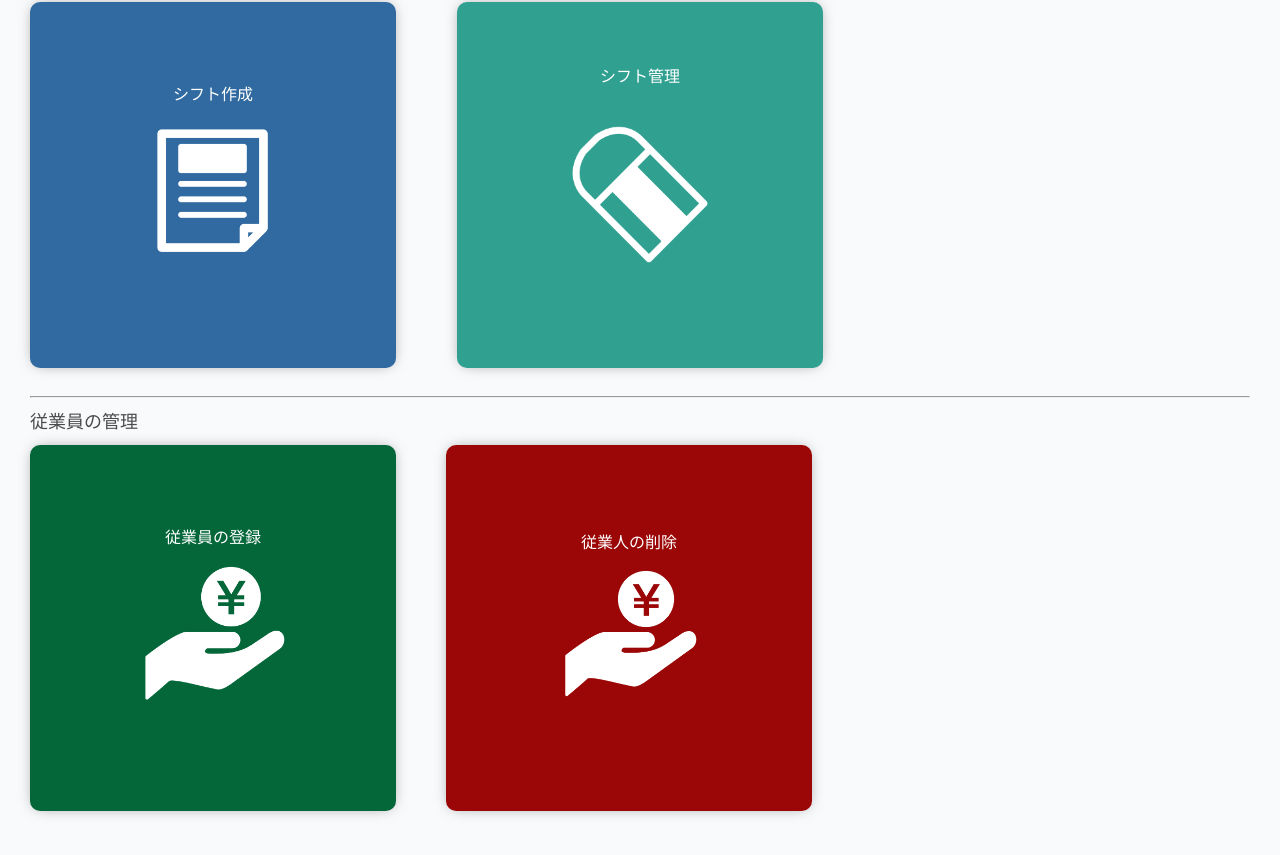
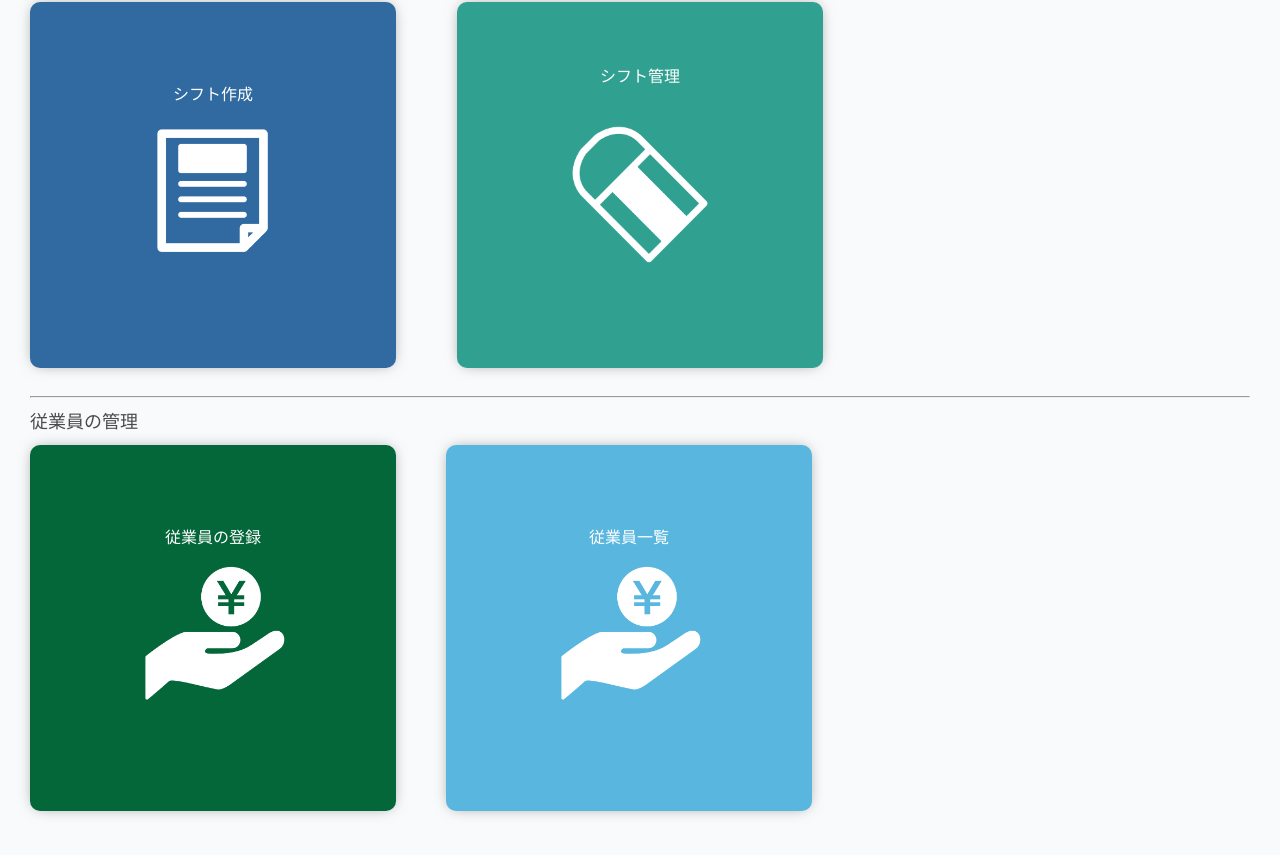
Before and after one commit to kei0101xw/web-shift-manager, a React (Vite) app in the folder frontend/: page /managerhome in a window 1280 px wide. Shown: the part 625-1480 px from the top of the page. Built offline with nearby package versions, Linux system fonts and the light colour scheme; sample sign-in values are in the browser's storage.

Commit message:
[fix]ルーティング・cssの修正

```diff
--- a/frontend/src/pages/ManagerHome/ManagerHome.css
+++ b/frontend/src/pages/ManagerHome/ManagerHome.css
@@ -79,7 +79,7 @@
 }
 
 .employee-register-button,
-.employee-delete-button {
+.employee-list-button {
   width: 30%;
   aspect-ratio: 1 / 1;
   margin: 10px 50px 20px 0;
@@ -95,8 +95,8 @@
   background-color: #04673a;
 }
 
-.employee-delete-button {
-  background-color: #9b0606;
+.employee-list-button {
+  background-color: #59b7df;
 }
 
 .people-logo {
@@ -162,6 +162,10 @@
   background-color: #2d9688;
 }
 
+.employee-list-button:hover {
+  background-color: #3eae9f;
+}
+
 .salary-calc-button {
   background-color: #976e2d;
 }
--- a/frontend/src/pages/ManagerHome/ManagerHome.jsx
+++ b/frontend/src/pages/ManagerHome/ManagerHome.jsx
@@ -78,10 +78,10 @@ const ManagerHome = () => {
               <img src={money} alt="ロゴ画像" className="money-logo" />
             </button>
             <button
-              className="employee-delete-button"
-              onClick={() => navigate("/deleteemployee")}
+              className="employee-list-button"
+              onClick={() => navigate("/employees")}
             >
-              <div className="employee-delete-sentence">従業人の削除</div>
+              <div className="employee-delete-sentence">従業員一覧</div>
               <img src={money} alt="ロゴ画像" className="money-logo" />
             </button>
           </div>
```
